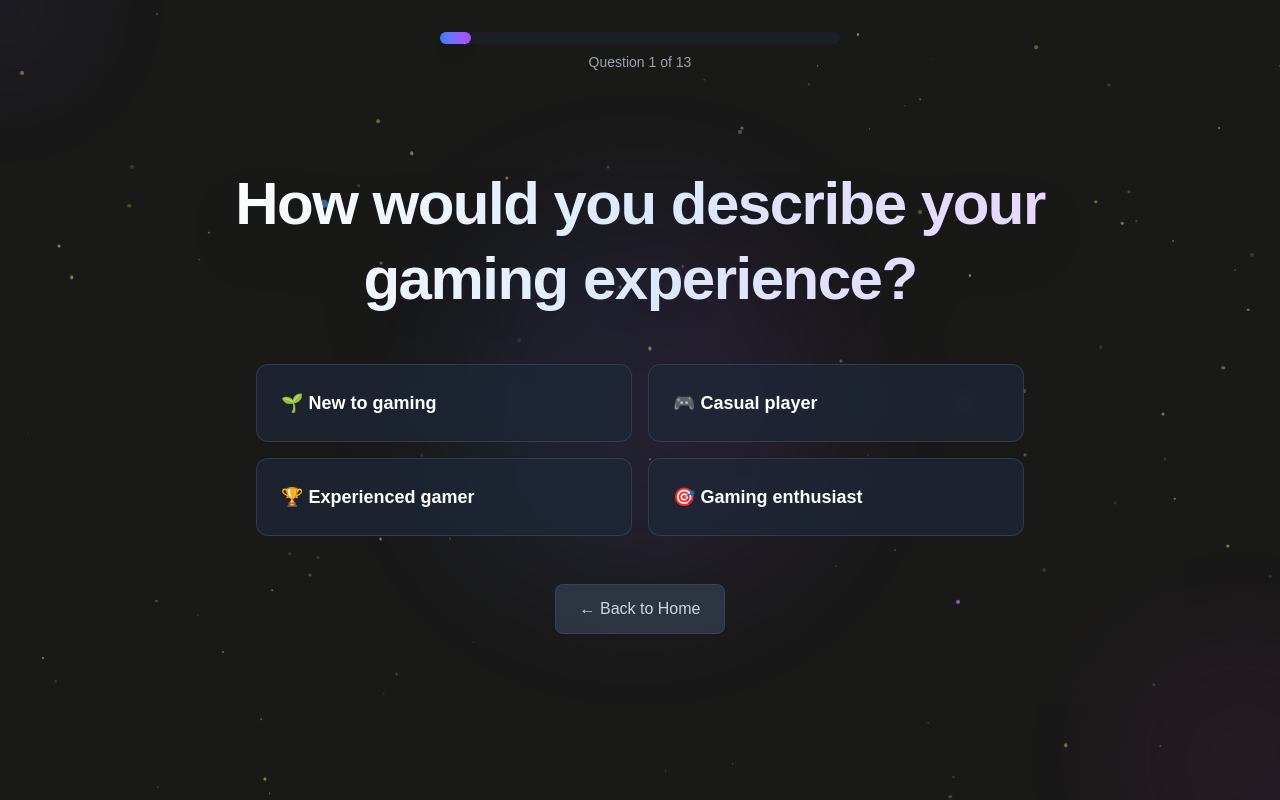
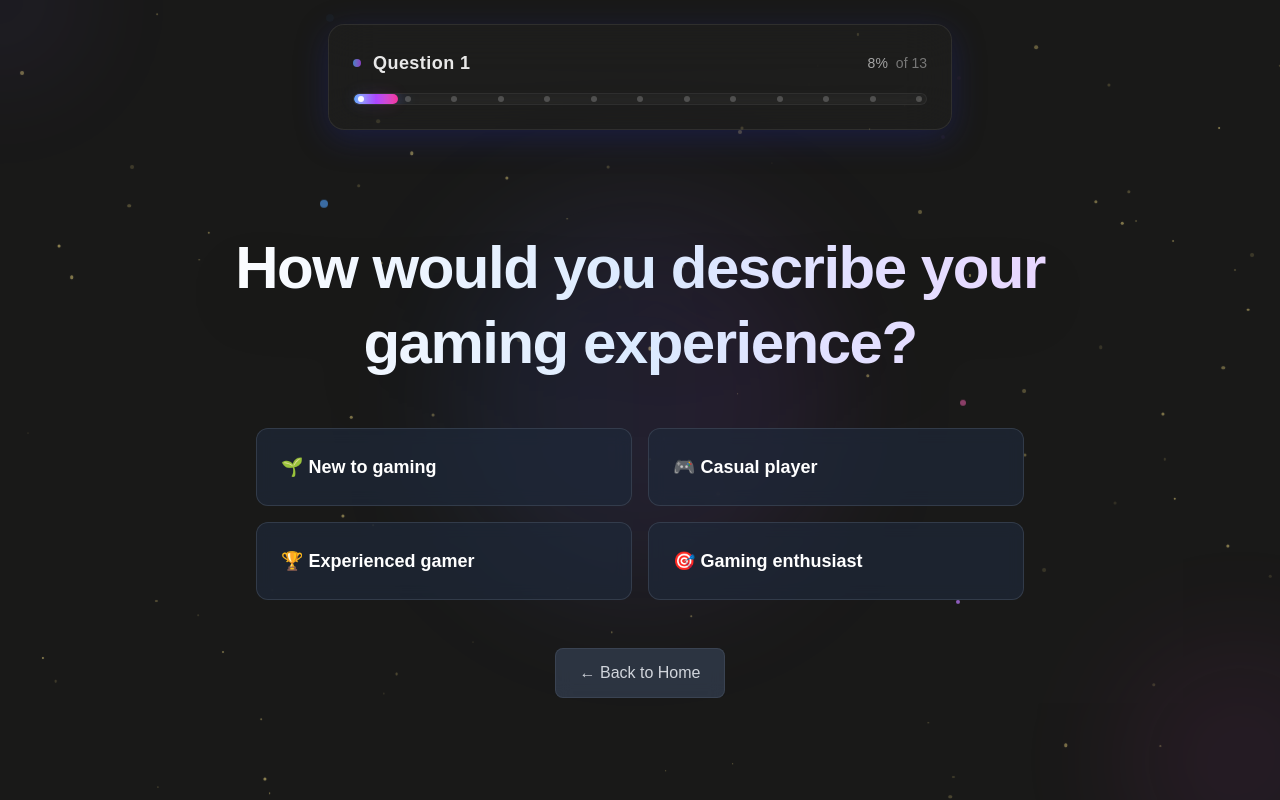
Before and after one commit to gqdThinky/What-Game-Today, a React (Vite) app: page /questionnaire in a window 1280 px wide. Built offline with nearby package versions, Linux system fonts and the light colour scheme.

Commit message:
Modernized progression bar with glassmorphism

```diff
--- a/src/components/Questions.tsx
+++ b/src/components/Questions.tsx
@@ -242,7 +242,7 @@ const Questionnaire: React.FC = () => {
             nextIndex++;
         }
 
-        return nextIndex; // End of questionnaire
+        return nextIndex;
     };
 
     const handleAnswer = (value: string | string[]) => {
@@ -256,7 +256,6 @@ const Questionnaire: React.FC = () => {
         const nextIndex = getNextQuestionIndex();
 
         if (nextIndex >= availableQuestions.length) {
-            // End questionnaire
             navigate('/results', { state: { answers: { ...answers, [currentQuestion.questionId]: value } } });
         } else {
             setCurrentQuestionIndex(nextIndex);
@@ -316,21 +315,115 @@ const Questionnaire: React.FC = () => {
             <div className="absolute -top-20 -left-20 w-40 h-40 rounded-full bg-gradient-to-br from-blue-500/20 to-purple-500/20 opacity-30 blur-3xl animate-pulse"></div>
             <div className="absolute -bottom-20 -right-20 w-60 h-60 rounded-full bg-gradient-to-tl from-purple-500/20 to-pink-500/20 opacity-25 blur-3xl animate-pulse delay-1000"></div>
 
-            {/* Progress Bar */}
-            <div className="fixed top-8 left-1/2 transform -translate-x-1/2 w-full max-w-md z-20">
-                <div className="bg-gray-800/50 backdrop-blur-sm rounded-full h-3 mx-6">
-                    <div
-                        className="bg-gradient-to-r from-blue-500 to-purple-500 h-3 rounded-full transition-all duration-500 ease-out shadow-lg"
-                        style={{ width: `${progressPercentage}%` }}
-                    ></div>
+            {/* Enhanced Glassmorphism Progress Bar */}
+            <div className="fixed top-6 left-1/2 transform -translate-x-1/2 w-full max-w-2xl z-20 px-6">
+                {/* Main Progress Container */}
+                <div className="relative">
+                    {/* Glassmorphism Container */}
+                    <div className="
+                        relative p-6 rounded-2xl
+                        bg-white/[0.02]
+                        backdrop-blur-xl
+                        border border-white/[0.08]
+                        shadow-[0_8px_32px_0_rgba(31,38,135,0.37)]
+                        hover:shadow-[0_12px_40px_0_rgba(31,38,135,0.5)]
+                        transition-all duration-500
+                        before:absolute before:inset-0 before:rounded-2xl
+                        before:bg-gradient-to-r before:from-blue-500/5 before:to-purple-500/5
+                        before:opacity-0 hover:before:opacity-100
+                        before:transition-opacity before:duration-300
+                    ">
+                        {/* Progress Header */}
+                        <div className="flex justify-between items-center mb-4">
+                            <div className="flex items-center space-x-3">
+                                <div className="w-2 h-2 rounded-full bg-gradient-to-r from-blue-400 to-purple-500 animate-pulse"></div>
+                                <span className="text-white/90 font-semibold text-lg tracking-wide">
+                                    Question {currentQuestionIndex + 1}
+                                </span>
+                            </div>
+                            <div className="flex items-center space-x-2">
+                                <span className="text-white/60 text-sm font-medium">
+                                    {Math.round(progressPercentage)}%
+                                </span>
+                                <div className="text-white/40 text-sm">
+                                    of {availableQuestions.length}
+                                </div>
+                            </div>
+                        </div>
+
+                        {/* Progress Track */}
+                        <div className="relative">
+                            {/* Background Track */}
+                            <div className="
+                                relative h-3 rounded-full overflow-hidden
+                                bg-white/[0.03]
+                                backdrop-blur-sm
+                                border border-white/[0.05]
+                                shadow-inner
+                            ">
+                                {/* Animated Progress Fill */}
+                                <div
+                                    className="
+                                        h-full rounded-full transition-all duration-700 ease-out
+                                        bg-gradient-to-r from-blue-400 via-purple-500 to-pink-500
+                                        shadow-[0_0_20px_rgba(59,130,246,0.6)]
+                                        relative overflow-hidden
+                                    "
+                                    style={{ width: `${progressPercentage}%` }}
+                                >
+                                    {/* Shimmer Effect */}
+                                    <div className="
+                                        absolute inset-0
+                                        bg-gradient-to-r from-transparent via-white/20 to-transparent
+                                        transform -skew-x-12
+                                        animate-[shimmer_2s_infinite]
+                                    "></div>
+                                </div>
+
+                                {/* Progress Dots */}
+                                <div className="absolute inset-0 flex items-center justify-between px-1">
+                                    {Array.from({ length: availableQuestions.length }, (_, i) => (
+                                        <div
+                                            key={i}
+                                            className={`
+                                                w-1.5 h-1.5 rounded-full transition-all duration-300
+                                                ${i <= currentQuestionIndex
+                                                ? 'bg-white shadow-[0_0_8px_rgba(255,255,255,0.8)]'
+                                                : 'bg-white/20'
+                                            }
+                                            `}
+                                        />
+                                    ))}
+                                </div>
+                            </div>
+
+                            {/* Glow Effect */}
+                            <div
+                                className="
+                                    absolute inset-0 rounded-full
+                                    bg-gradient-to-r from-blue-400/20 via-purple-500/20 to-pink-500/20
+                                    blur-sm opacity-60
+                                    transition-all duration-700
+                                "
+                                style={{
+                                    width: `${progressPercentage}%`,
+                                    filter: 'blur(8px)',
+                                }}
+                            ></div>
+                        </div>
+                    </div>
+
+                    {/* Floating Particles */}
+                    <div className="absolute -inset-4 pointer-events-none">
+                        <div className="absolute top-2 left-4 w-1 h-1 bg-blue-400 rounded-full opacity-60 animate-ping"></div>
+                        <div className="absolute bottom-2 right-6 w-0.5 h-0.5 bg-purple-400 rounded-full opacity-70 animate-ping delay-1000"></div>
+                        <div className="absolute top-1/2 right-2 w-0.5 h-0.5 bg-pink-400 rounded-full opacity-50 animate-ping delay-500"></div>
+                    </div>
                 </div>
-                <p className="text-center text-sm text-gray-400 mt-2">
-                    Question {currentQuestionIndex + 1} of {availableQuestions.length}
-                </p>
             </div>
 
             {/* Main Content */}
-            <div className="relative z-10 max-w-4xl mx-auto text-center animate-in fade-in-0 slide-in-from-bottom-8 duration-700">
+            <div className="relative z-10 max-w-4xl mx-auto text-center animate-in fade-in-0 slide-in-from-bottom-8 duration-700 mt-32">
                 {/* Question */}
                 <div className="mb-12">
                     <h1 className="text-3xl md:text-5xl lg:text-6xl font-black text-transparent bg-clip-text bg-gradient-to-r from-white via-blue-100 to-purple-200 leading-tight tracking-tight drop-shadow-2xl mb-6">
@@ -473,6 +566,13 @@ const Questionnaire: React.FC = () => {
             <div className="absolute inset-0 pointer-events-none">
                 <div className="absolute top-1/2 left-1/2 transform -translate-x-1/2 -translate-y-1/2 w-96 h-96 bg-gradient-to-r from-blue-500/10 to-purple-500/10 rounded-full blur-3xl"></div>
             </div>
+
+            <style jsx>{`
+                @keyframes shimmer {
+                    0% { transform: translateX(-100%) skewX(-12deg); }
+                    100% { transform: translateX(200%) skewX(-12deg); }
+                }
+            `}</style>
         </section>
     );
 };
```
